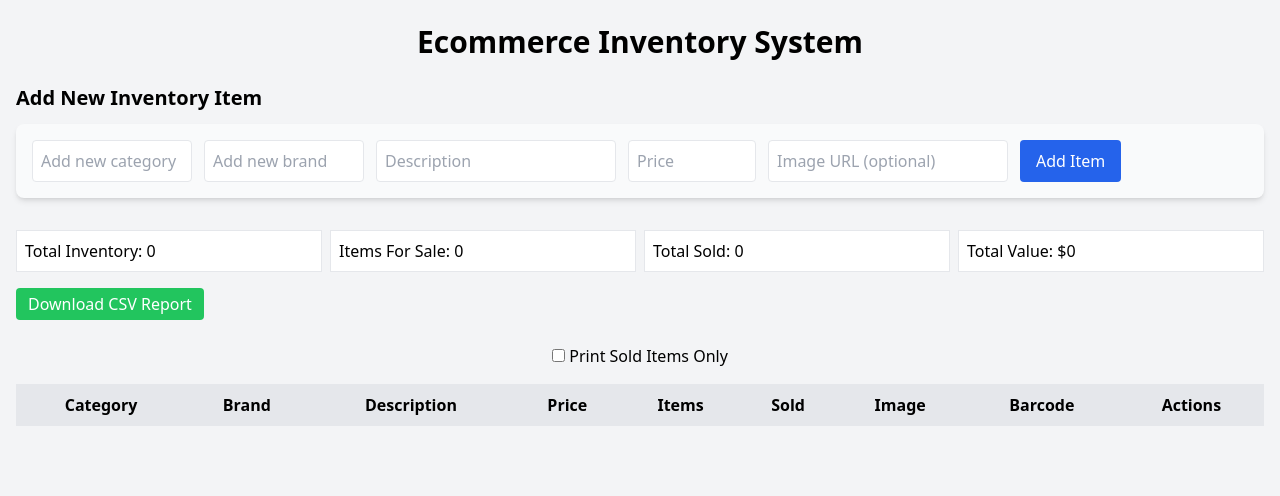
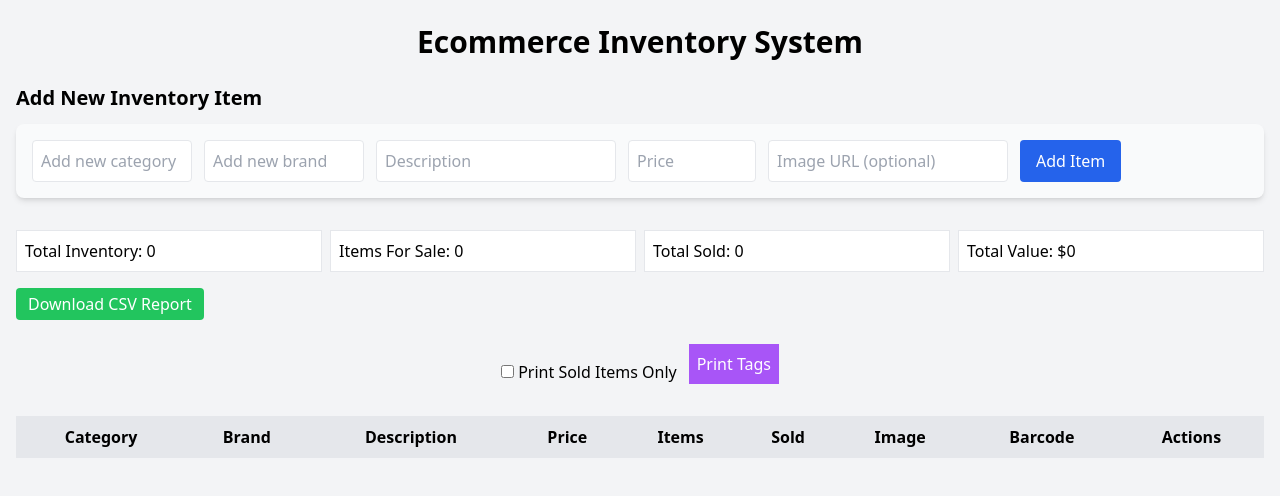
Before and after one commit to architeketh/ecommerce-inventory-system, a React (Vite) app: page / in a window 1280 px wide. Shown: the top 496 px of the page. Built offline with nearby package versions, Linux system fonts and the light colour scheme.

Commit message:
Update PrintTags.jsx

```diff
--- a/src/components/PrintTags.jsx
+++ b/src/components/PrintTags.jsx
@@ -1,37 +1,46 @@
-import React from 'react'
+import React, { useRef } from 'react'
+import JsBarcode from 'jsbarcode'
 
-const PrintTags = ({ items, showPhotos = false }) => {
-  if (!items || items.length === 0) return null
+const PrintTags = ({ items, showPhotos = true }) => {
+  const printRef = useRef()
+
+  const handlePrint = () => {
+    const printContents = printRef.current.innerHTML
+    const win = window.open('', '', 'width=800,height=600')
+    win.document.write(`
+      <html>
+        <head>
+          <title>Print Inventory Tags</title>
+          <style>
+            body { font-family: Arial, sans-serif; }
+            .tag { border: 1px solid #000; padding: 8px; margin: 4px; display: inline-block; width: 180px; }
+            img { width: 100%; height: 100px; object-fit: cover; margin-bottom: 4px; }
+            svg { width: 100%; height: 50px; }
+          </style>
+        </head>
+        <body>${printContents}</body>
+      </html>
+    `)
+    win.document.close()
+    win.focus()
+    win.print()
+    win.close()
+  }
 
   return (
-    <div className="flex flex-wrap gap-4 mt-4 justify-center">
-      {items.map(item => (
-        <div
-          key={item.id}
-          className="border p-3 w-48 text-center rounded shadow"
-        >
-          {/* Barcode with prefix */}
-          <div className="font-mono text-sm mb-1">{`abc_isfor_xyz${item.id}`}</div>
-
-          {/* Item details */}
-          <div className="text-sm font-semibold">{item.description}</div>
-          <div className="text-xs text-gray-600">
-            Category: {item.category} | Brand: {item.brand}
+    <div className="mb-4">
+      <button onClick={handlePrint} className="bg-purple-500 text-white p-2">Print Tags</button>
+      <div ref={printRef} style={{ display: 'none' }}>
+        {items.map(item => (
+          <div className="tag" key={item.id}>
+            <div>Category: {item.category}</div>
+            <div>Brand: {item.brand}</div>
+            <div>Cost: ${item.cost}</div>
+            {showPhotos && item.photos?.[0] && <img src={item.photos[0]} alt="item" />}
+            <svg ref={el => el && JsBarcode(el, String(item.id), {format:"CODE128", width:2, height:40})}></svg>
           </div>
-          <div className="text-xs">
-            Price: ${item.price} | Qty: {item.quantity} | Sold: {item.quantitySold}
-          </div>
-
-          {/* Optional image */}
-          {showPhotos && item.image && (
-            <img
-              src={item.image}
-              alt={item.description}
-              className="mt-2 w-full h-24 object-cover rounded"
-            />
-          )}
-        </div>
-      ))}
+        ))}
+      </div>
     </div>
   )
 }
```
